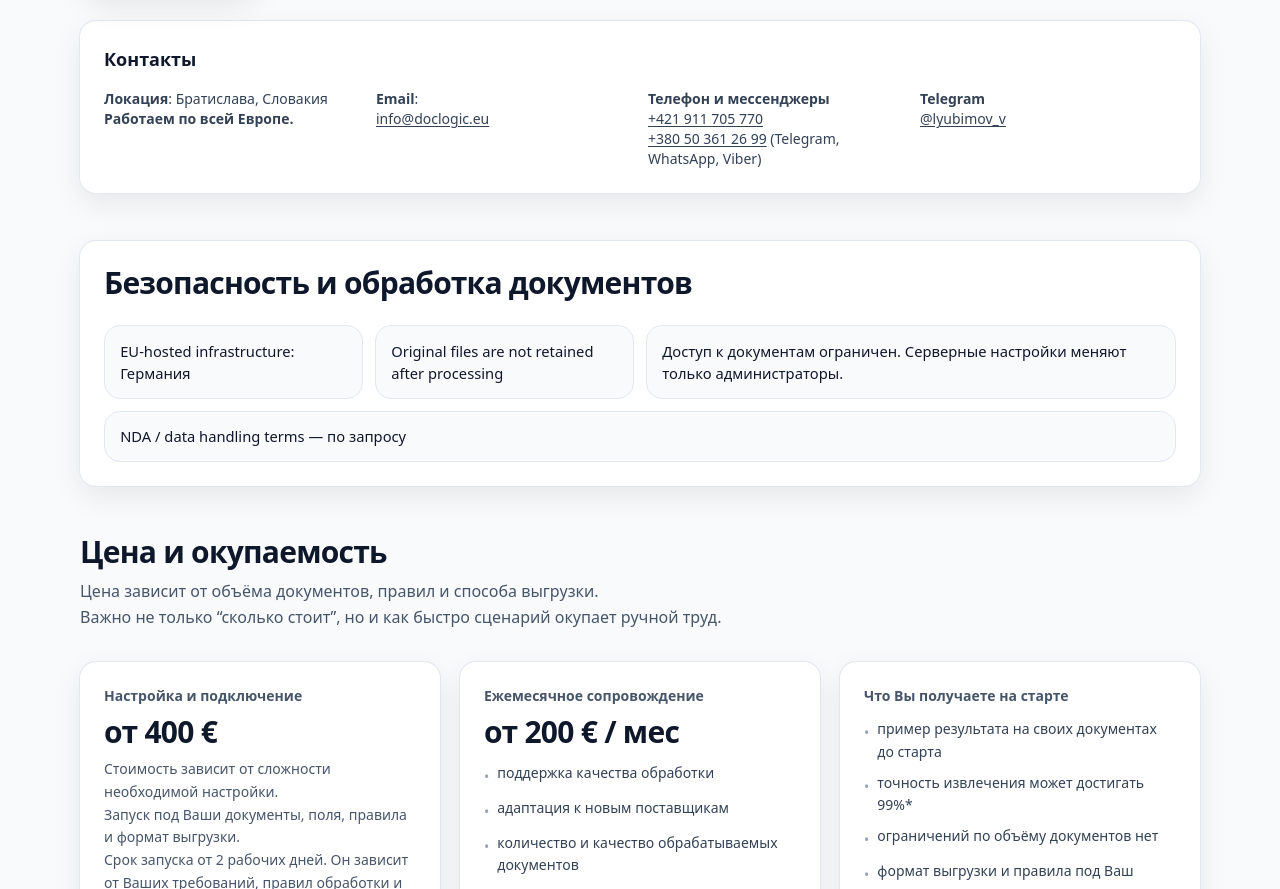
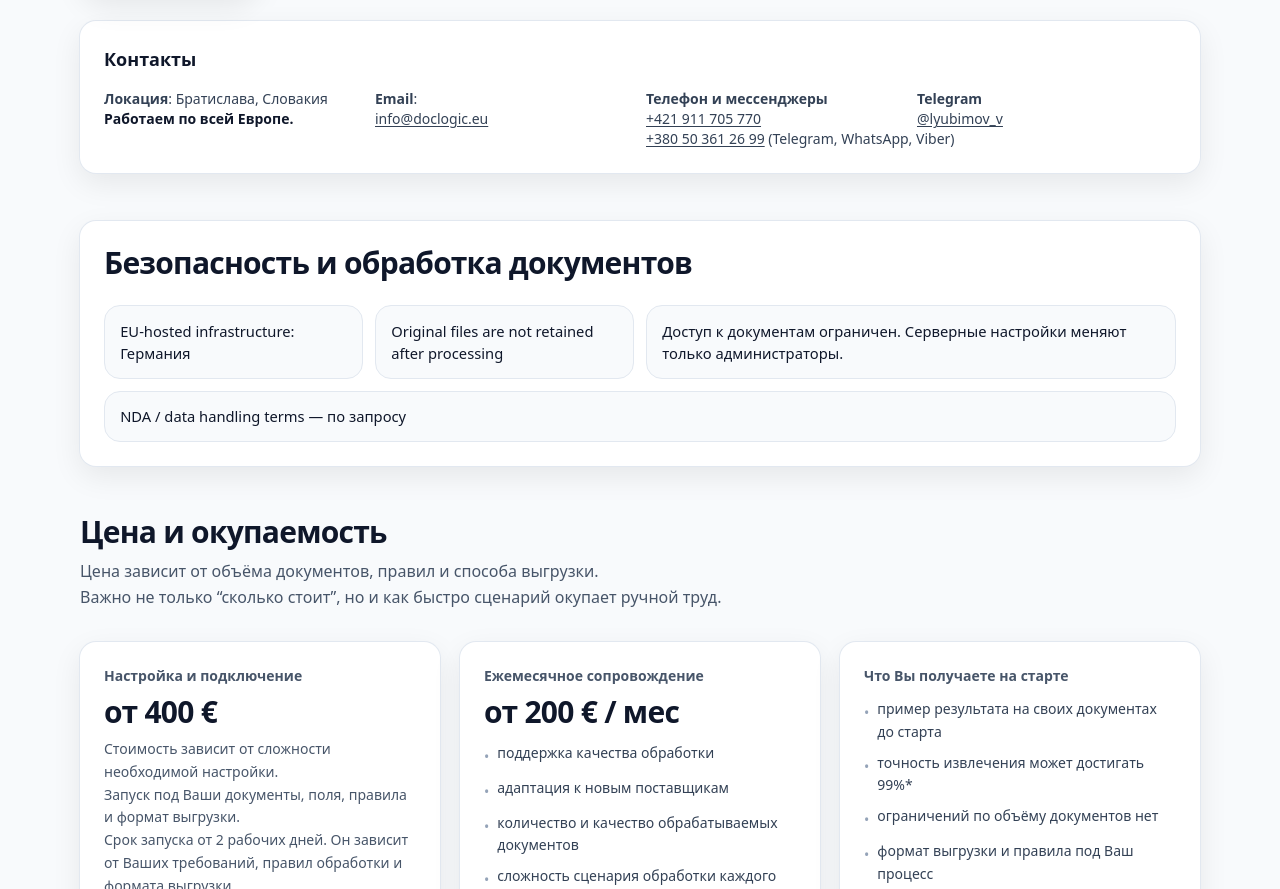
Before and after one commit to emailoflvs/doclogic, an Astro site in the folder web/: page / in a window 1280 px wide. Shown: the part 4950-5839 px from the top of the page. Built offline with nearby package versions, Linux system fonts and the light colour scheme; Astro itself is replaced by a stand-in of ours.

Commit message:
update contacts

```diff
--- a/web/src/pages/index.astro
+++ b/web/src/pages/index.astro
@@ -657,10 +657,10 @@ const fallbackYoutubeId = 'D0UoSqo5kzo';
 
           <Card class="mt-6">
             <div class="text-lg font-semibold">Контакты</div>
-            <div class="mt-4 grid gap-4 grid-cols-1 sm:grid-cols-2 lg:grid-cols-4 text-sm text-slate-700">
+            <div class="mt-4 grid gap-3 grid-cols-1 sm:grid-cols-2 lg:grid-cols-4 text-sm text-slate-700">
               <div><b>Локация</b>: Братислава, Словакия
               <br>
-              <b>Работаем по всей Европе.</b>
+              <span class="font-semibold text-slate-900">Работаем по всей Европе.</span>
               </div>
               <div>
                 <b>Email</b>:<br />
@@ -670,8 +670,7 @@ const fallbackYoutubeId = 'D0UoSqo5kzo';
                 <b>Телефон и мессенджеры</b><br />
                 <a href="tel:+421911705770" class="hover:text-slate-900 underline underline-offset-2">
                 +421 911 705 770</a><br />
-                <a href="tel:+380503612699" class="hover:text-slate-900 underline underline-offset-2">
-                +380 50 361 26 99</a> (Telegram, WhatsApp, Viber)
+                <span class="whitespace-nowrap"><a href="tel:+380503612699" class="hover:text-slate-900 underline underline-offset-2">+380 50 361 26 99</a> (Telegram, WhatsApp, Viber)</span>
               </div>
               <div>
                 <b>Telegram</b><br />
```
